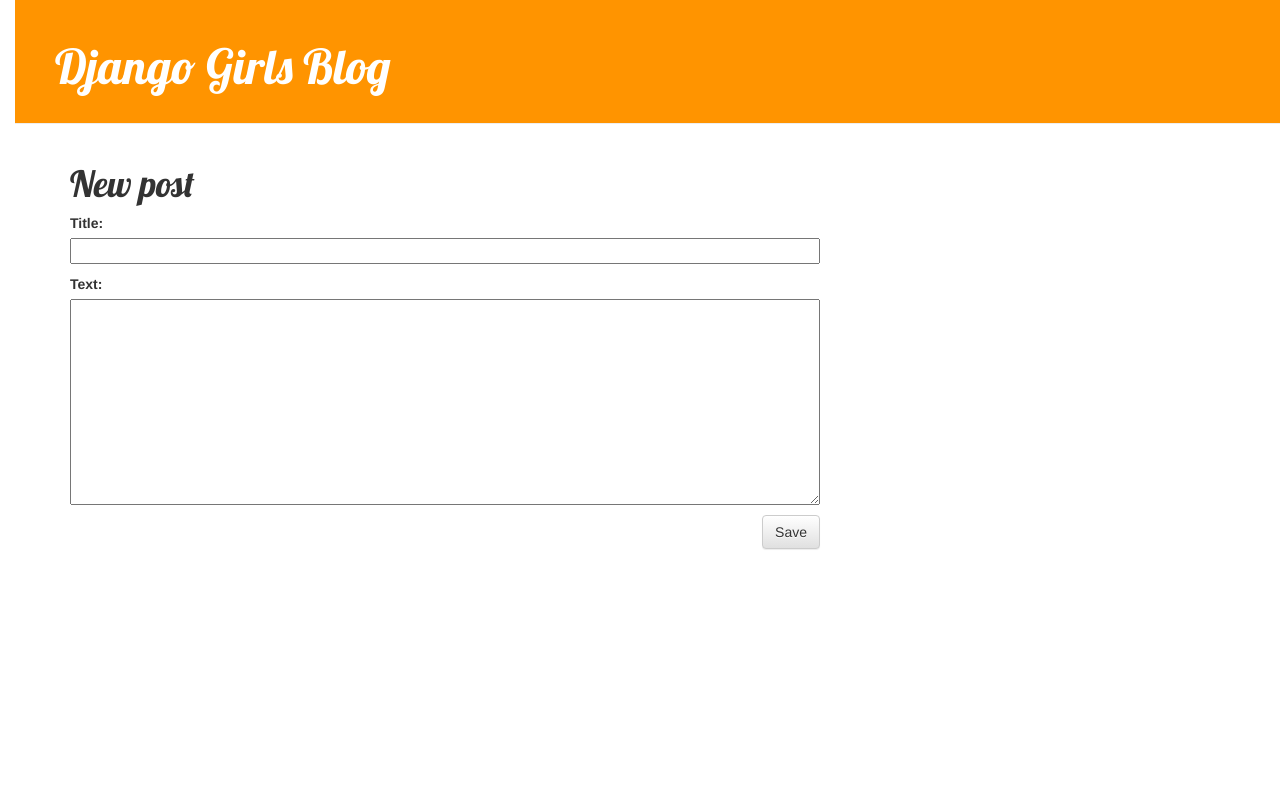
After one commit to Jungbu/my-first-blog, a Django app: page /post/new in a window 1280 px wide. The commit adds this page. Run offline with Django 3.2, Linux system fonts and the light colour scheme; some libraries are stand-ins or nearby versions.

Commit message:
Added views to create/edit blog post inside the site.

```diff
--- /dev/null
+++ b/blog/forms.py
@@ -0,0 +1,8 @@
+from django import forms
+from .models import Post
+
+class PostForm(forms.ModelForm):
+
+    class Meta:
+        model = Post
+        fields = ('title', 'text',)
--- a/blog/templates/blog/base.html
+++ b/blog/templates/blog/base.html
@@ -1,18 +1,19 @@
 {% load static %}
 <html>
     <head>
+        <title>Django Girls blog</title>
         <link rel="stylesheet" href="//maxcdn.bootstrapcdn.com/bootstrap/3.2.0/css/bootstrap.min.css">
         <link rel="stylesheet" href="//maxcdn.bootstrapcdn.com/bootstrap/3.2.0/css/bootstrap-theme.min.css">
+        <link href='//fonts.googleapis.com/css?family=Lobster&subset=latin,latin-ext' rel='stylesheet' type='text/css'>
         <link rel="stylesheet" href="{% static 'css/blog.css' %}">
-        <link href="//fonts.googleapis.com/css?family=Lobster&subset=latin,latin-ext" rel="stylesheet" type="text/css">
+    </head>
+    <body>
         <div class="page-header">
-    <div>
-            <h1><a href="">Django Girls Blog</a></h1>
+             {% if user.is_authenticated %}
+              <a href="{% url 'post_new' %}" class="top-menu"><span class="glyphicon glyphicon-plus"></span></a>
+             {% endif %}
+            <h1><a href="/">Django Girls Blog</a></h1>
         </div>
-</div>
-    </head>
-
-<body>
         <div class="content container">
             <div class="row">
                 <div class="col-md-8">
@@ -22,5 +23,4 @@
             </div>
         </div>
     </body>
-
 </html>
--- a/blog/templates/blog/post_detail.html
+++ b/blog/templates/blog/post_detail.html
@@ -7,6 +7,9 @@
                 {{ post.published_date }}
             </div>
         {% endif %}
+        {% if user.is_authenticated %}
+     <a class="btn btn-default" href="{% url 'post_edit' pk=post.pk %}"><span class="glyphicon glyphicon-pencil"></span></a>
+{% endif %}
         <h1>{{ post.title }}</h1>
         <p>{{ post.text|linebreaksbr }}</p>
     </div>
--- /dev/null
+++ b/blog/templates/blog/post_edit.html
@@ -0,0 +1,9 @@
+{% extends 'blog/base.html' %}
+
+{% block content %}
+    <h1>New post</h1>
+    <form method="POST" class="post-form">{% csrf_token %}
+        {{ form.as_p }}
+        <button type="submit" class="save btn btn-default">Save</button>
+    </form>
+{% endblock %}
--- a/blog/urls.py
+++ b/blog/urls.py
@@ -4,4 +4,6 @@
 urlpatterns = [
     path('', views.post_list, name='post_list'),
     path('post/<int:pk>/', views.post_detail, name='post_detail'),
+    path('post/new', views.post_new, name='post_new'),
+    path('post/<int:pk>/edit/', views.post_edit, name='post_edit'),
 ]
--- a/blog/views.py
+++ b/blog/views.py
@@ -1,6 +1,8 @@
 from django.shortcuts import render, get_object_or_404
 from django.utils import timezone
 from .models import Post
+from .forms import PostForm
+from django.shortcuts import redirect
 
 def post_list(request):
     posts = Post.objects.filter(published_date__lte=timezone.now()).order_by('published_date')
@@ -9,3 +11,30 @@
 def post_detail(request, pk):
     post = get_object_or_404(Post, pk=pk)
     return render(request, 'blog/post_detail.html', {'post': post})
+
+def post_new(request):
+    if request.method == "POST":
+        form = PostForm(request.POST)
+        if form.is_valid():
+            post = form.save(commit=False)
+            post.author = request.user
+            post.published_date = timezone.now()
+            post.save()
+            return redirect('post_detail', pk=post.pk)
+    else:
+        form = PostForm()
+    return render(request, 'blog/post_edit.html', {'form': form})
+
+def post_edit(request, pk):
+    post = get_object_or_404(Post, pk=pk)
+    if request.method == "POST":
+        form = PostForm(request.POST, instance=post)
+        if form.is_valid():
+            post = form.save(commit=False)
+            post.author = request.user
+            post.published_date = timezone.now()
+            post.save()
+            return redirect('post_detail', pk=post.pk)
+    else:
+        form = PostForm(instance=post)
+    return render(request, 'blog/post_edit.html', {'form': form})
```
Lines whose indentation alone changed are shown as unchanged.
